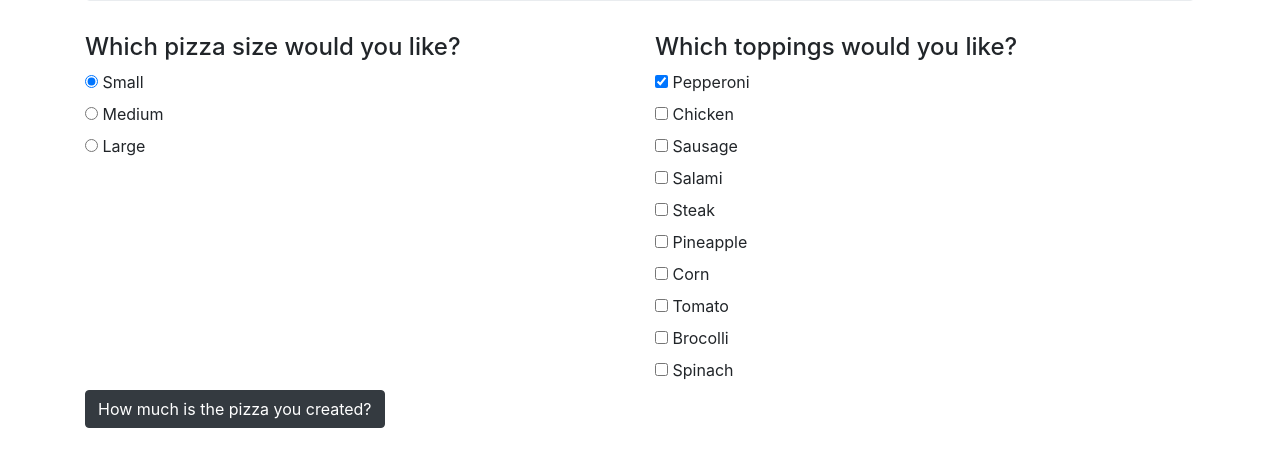
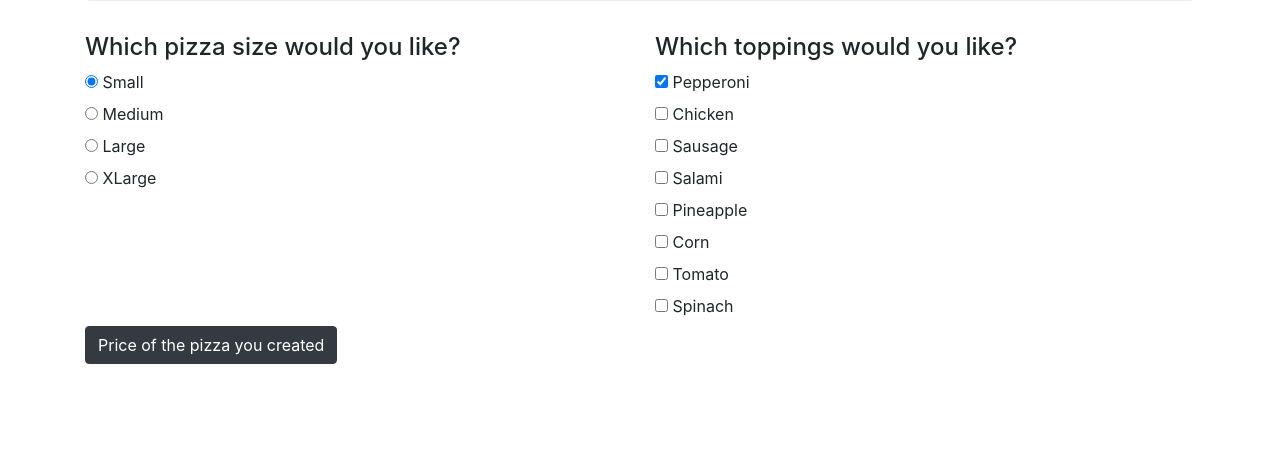
Before and after one commit to jlucoding/pizza-parlor, a plain HTML site: page index.html in a window 1280 px wide. Shown: the part 183-650 px from the top of the page. Drawn offline with Linux system fonts and the light colour scheme.

Commit message:
complete debug. MVP complete.

```diff
--- a/index.html
+++ b/index.html
@@ -36,6 +36,12 @@
           Large
         </label>
         </div>
+        <div class="radio">
+          <label>
+            <input type="radio" name="size" value="XLarge">
+            XLarge
+          </label>
+        </div>
       </div>
       <div class="col-sm">
         <div>
@@ -57,8 +63,6 @@
           <input type="checkbox" name="toppings" value="Salami"/>
           <label for="salami">Salami</label>
           <div>
-          <input type="checkbox" name="toppings" value="Steak"/>
-          <label for="steak">Steak</label>
           </div>
           <div>
           <input type="checkbox" name="toppings" value="Pineapple"/>
@@ -73,17 +77,13 @@
           <label for="tomato">Tomato</label>
           </div>
           <div>
-          <input type="checkbox" name="toppings" value="Brocolli"/>
-          <label for="brocolli">Brocolli</label>
-          </div>
-          <div>
           <input type="checkbox" name="toppings" value="Spinach"/>
           <label for="spinach">Spinach</label>
           </div>
         </div>
       </div>
     </div>
-    <button type="submit" class="btn btn-dark">How much is the pizza you created?</button>
+    <button type="submit" class="btn btn-dark">Price of the pizza you created</button>
   </form>
   <div id="total"></div>
   </div>
--- a/js/scripts.js
+++ b/js/scripts.js
@@ -1,5 +1,4 @@
 // Business logic
-
 
 function Pizza(toppings, size) {
   this.size = size;
@@ -47,16 +46,14 @@ $(document).ready(function() {
   $("form#pizza-selections").submit(function(event) {
     event.preventDefault();
 
+
     const inputtedSize = $("input:radio[name=size]:checked").val();
 
-    const inputtedToppings = [];
+    let inputtedToppings = [];
     $("input:checkbox[name=toppings]:checked").each(function(){
       inputtedToppings.push($(this).val());
     });
-
-    $("#total").html(`Nice creation, we love your pizza! Your total is $${this.totalCost}."`);
-
-    let firstPizza = new Pizza(inputtedToppings, inputtedSize);
-
+    const firstPizza = new Pizza(inputtedToppings, inputtedSize);
+    $("#total").html(`Nice creation, we love your pizza! Your total is $${firstPizza.totalCost()}.`);
   });
 });
```
